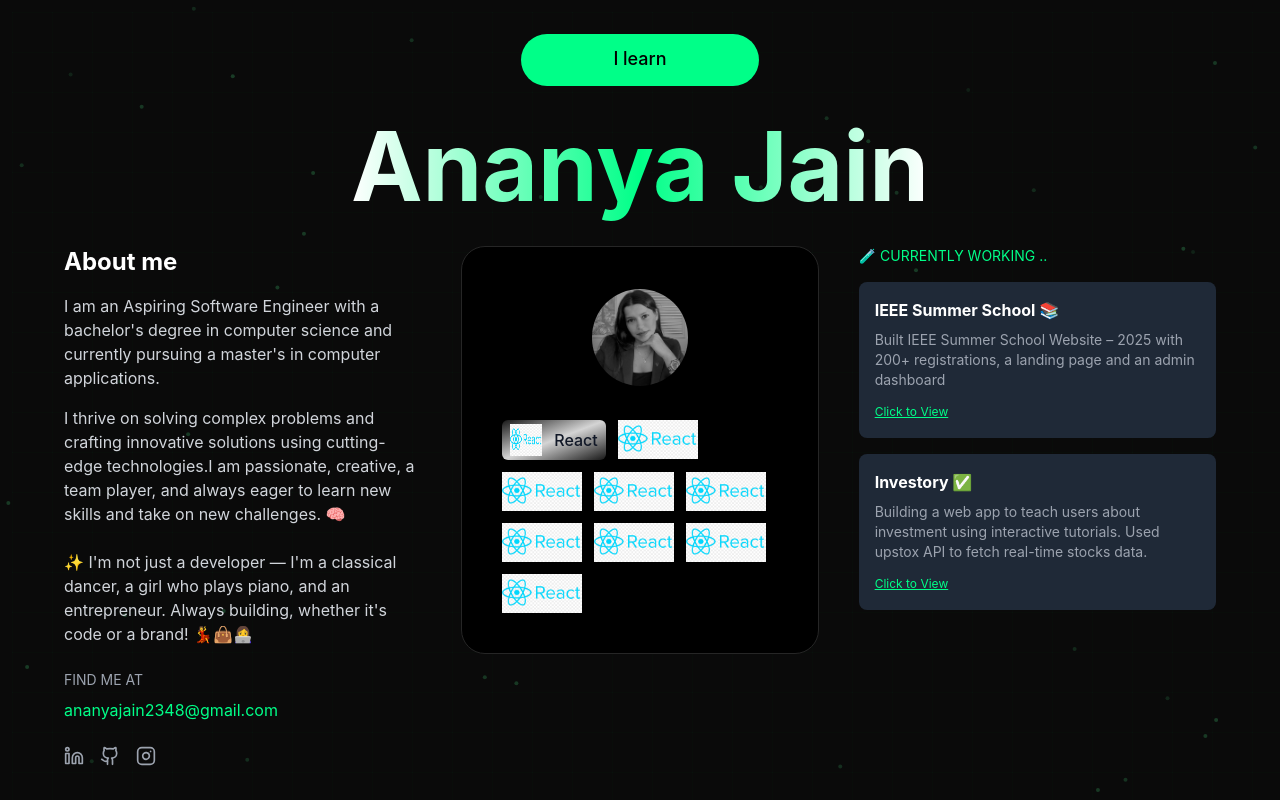
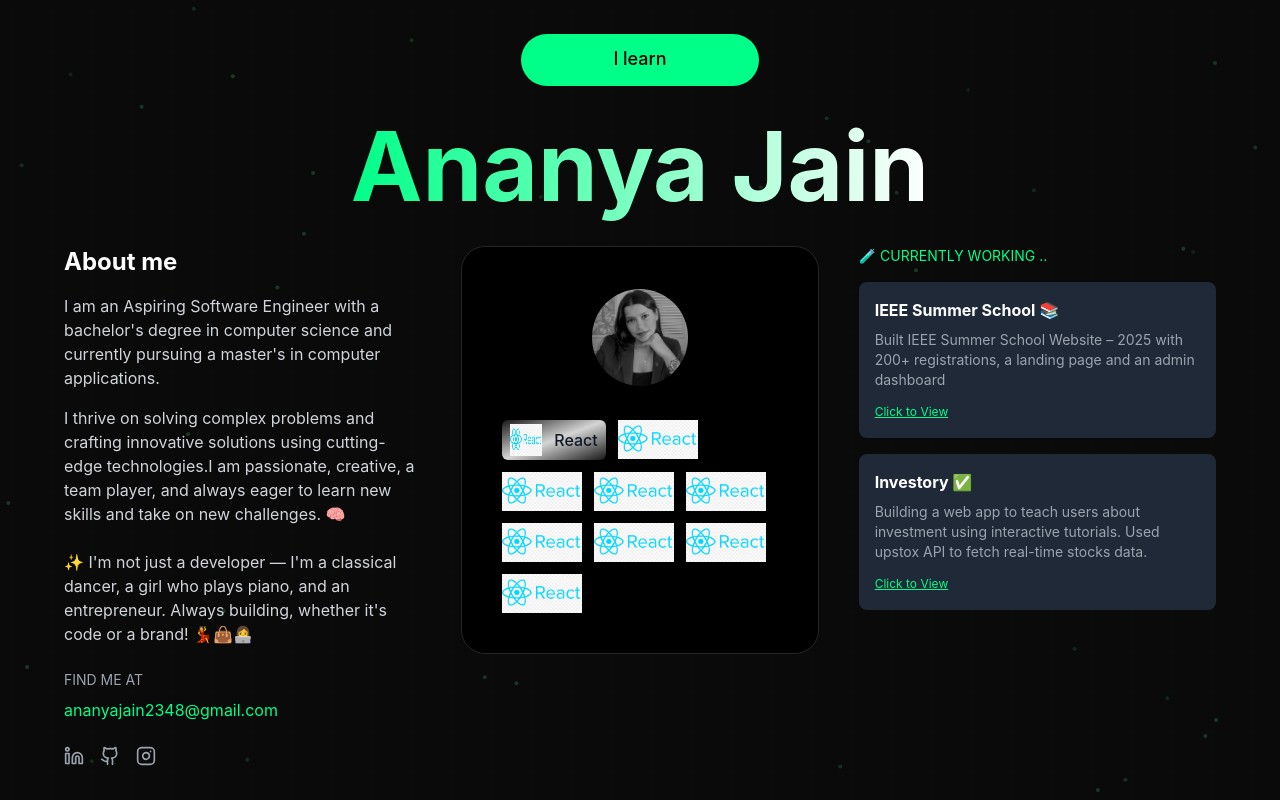
Before and after one commit to jananya25/ananyaportfolio, a React (Vite) app: page / in a window 1280 px wide. Shown: the top 800 px of the page. Built offline with nearby package versions, Linux system fonts and the light colour scheme.

Commit message:
css update

```diff
--- a/src/index.css
+++ b/src/index.css
@@ -1,6 +1,13 @@
 @tailwind base;
 @tailwind components;
 @tailwind utilities;
+
+
+
+
+
+
+
 
 
 @layer base {
@@ -64,6 +71,14 @@
   .perspective-1000 {
     perspective: 1000px;
   }
+  .animate-pulse-subtle {
+    animation: pulseSubtle 3s ease-in-out infinite;
+  }
+
+  .animate-gradient-flow {
+    background-size: 200% 200%;
+    animation: gradientFlow 4s ease-in-out infinite;
+  }
 }
 
 * {
@@ -84,6 +99,26 @@ body {
     transform: translate(40px, 40px);
   }
 }
+
+  @keyframes pulseSubtle {
+    0%,
+    100% {
+      transform: scale(1);
+    }
+    50% {
+      transform: scale(1.02);
+    }
+  }
+
+  @keyframes gradientFlow {
+    0%,
+    100% {
+      background-position: 0% 50%;
+    }
+    50% {
+      background-position: 100% 50%;
+    }
+  }
 
 html {
   scroll-behavior: smooth;
```
